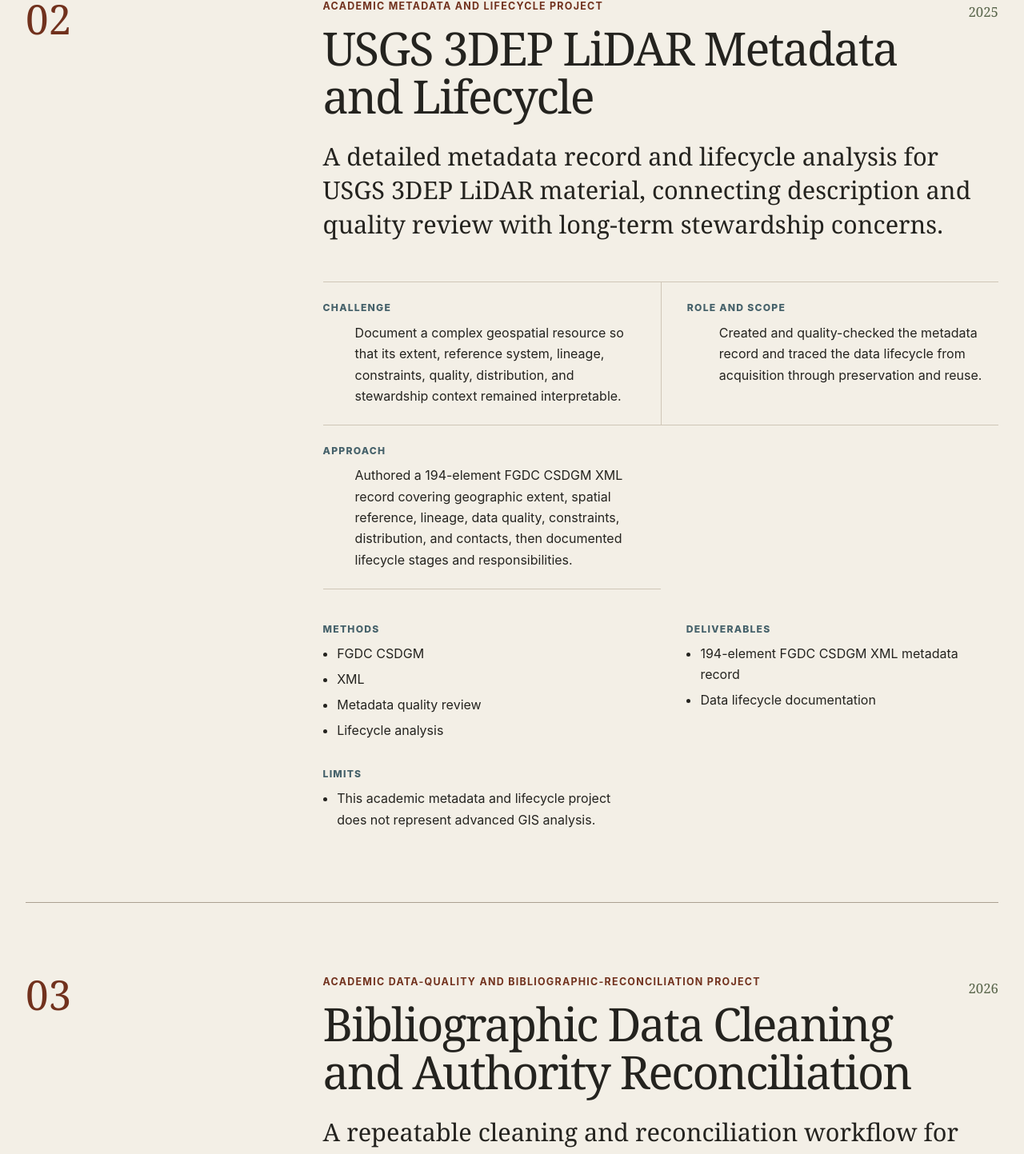
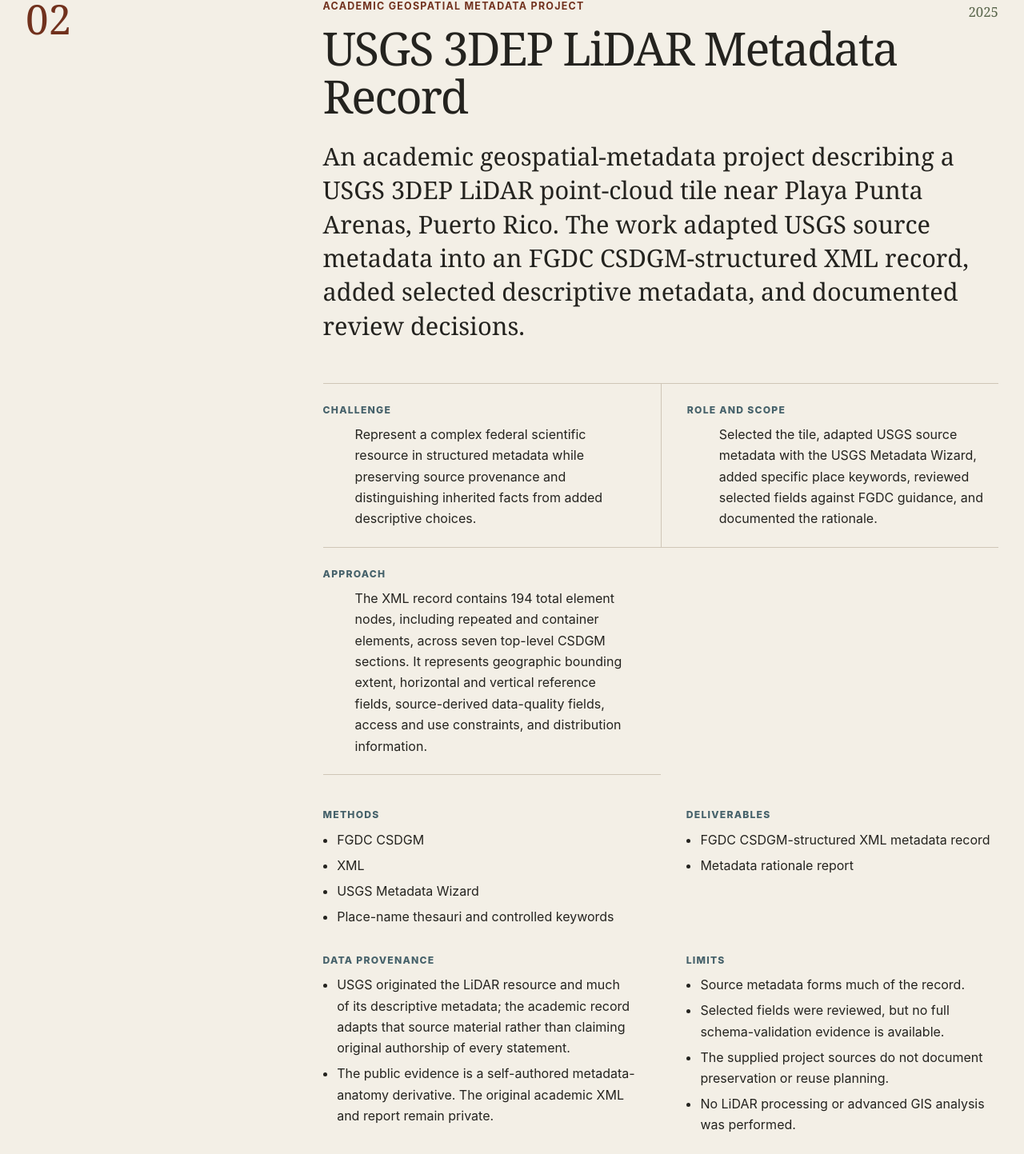
Before and after one commit to unguisdraconis/unguisdraconis.github.io, a React (Vite) app: page / in a window 1280 px wide. Shown: the part 5585-7028 px from the top of the page at 80% size. Built offline with nearby package versions, Linux system fonts and the light colour scheme.

Commit message:
docs: narrow USGS metadata case study

```diff
--- a/src/content/projects.js
+++ b/src/content/projects.js
@@ -143,24 +143,36 @@
   {
     id: 'usgs-lidar-metadata',
     number: '02',
-    title: 'USGS 3DEP LiDAR Metadata and Lifecycle',
+    title: 'USGS 3DEP LiDAR Metadata Record',
     year: '2025',
-    context: 'Academic metadata and lifecycle project',
+    context: 'Academic geospatial metadata project',
     summary:
-      'A detailed metadata record and lifecycle analysis for USGS 3DEP LiDAR material, connecting description and quality review with long-term stewardship concerns.',
+      'An academic geospatial-metadata project describing a USGS 3DEP LiDAR point-cloud tile near Playa Punta Arenas, Puerto Rico. The work adapted USGS source metadata into an FGDC CSDGM-structured XML record, added selected descriptive metadata, and documented review decisions.',
     challenge:
-      'Document a complex geospatial resource so that its extent, reference system, lineage, constraints, quality, distribution, and stewardship context remained interpretable.',
+      'Represent a complex federal scientific resource in structured metadata while preserving source provenance and distinguishing inherited facts from added descriptive choices.',
     role:
-      'Created and quality-checked the metadata record and traced the data lifecycle from acquisition through preservation and reuse.',
+      'Selected the tile, adapted USGS source metadata with the USGS Metadata Wizard, added specific place keywords, reviewed selected fields against FGDC guidance, and documented the rationale.',
     approach:
-      'Authored a 194-element FGDC CSDGM XML record covering geographic extent, spatial reference, lineage, data quality, constraints, distribution, and contacts, then documented lifecycle stages and responsibilities.',
-    methods: ['FGDC CSDGM', 'XML', 'Metadata quality review', 'Lifecycle analysis'],
+      'The XML record contains 194 total element nodes, including repeated and container elements, across seven top-level CSDGM sections. It represents geographic bounding extent, horizontal and vertical reference fields, source-derived data-quality fields, access and use constraints, and distribution information.',
+    methods: [
+      'FGDC CSDGM',
+      'XML',
+      'USGS Metadata Wizard',
+      'Place-name thesauri and controlled keywords',
+    ],
     deliverables: [
-      '194-element FGDC CSDGM XML metadata record',
-      'Data lifecycle documentation',
+      'FGDC CSDGM-structured XML metadata record',
+      'Metadata rationale report',
+    ],
+    provenance: [
+      'USGS originated the LiDAR resource and much of its descriptive metadata; the academic record adapts that source material rather than claiming original authorship of every statement.',
+      'The public evidence is a self-authored metadata-anatomy derivative. The original academic XML and report remain private.',
     ],
     limitations: [
-      'This academic metadata and lifecycle project does not represent advanced GIS analysis.',
+      'Source metadata forms much of the record.',
+      'Selected fields were reviewed, but no full schema-validation evidence is available.',
+      'The supplied project sources do not document preservation or reuse planning.',
+      'No LiDAR processing or advanced GIS analysis was performed.',
     ],
   },
   {
```
